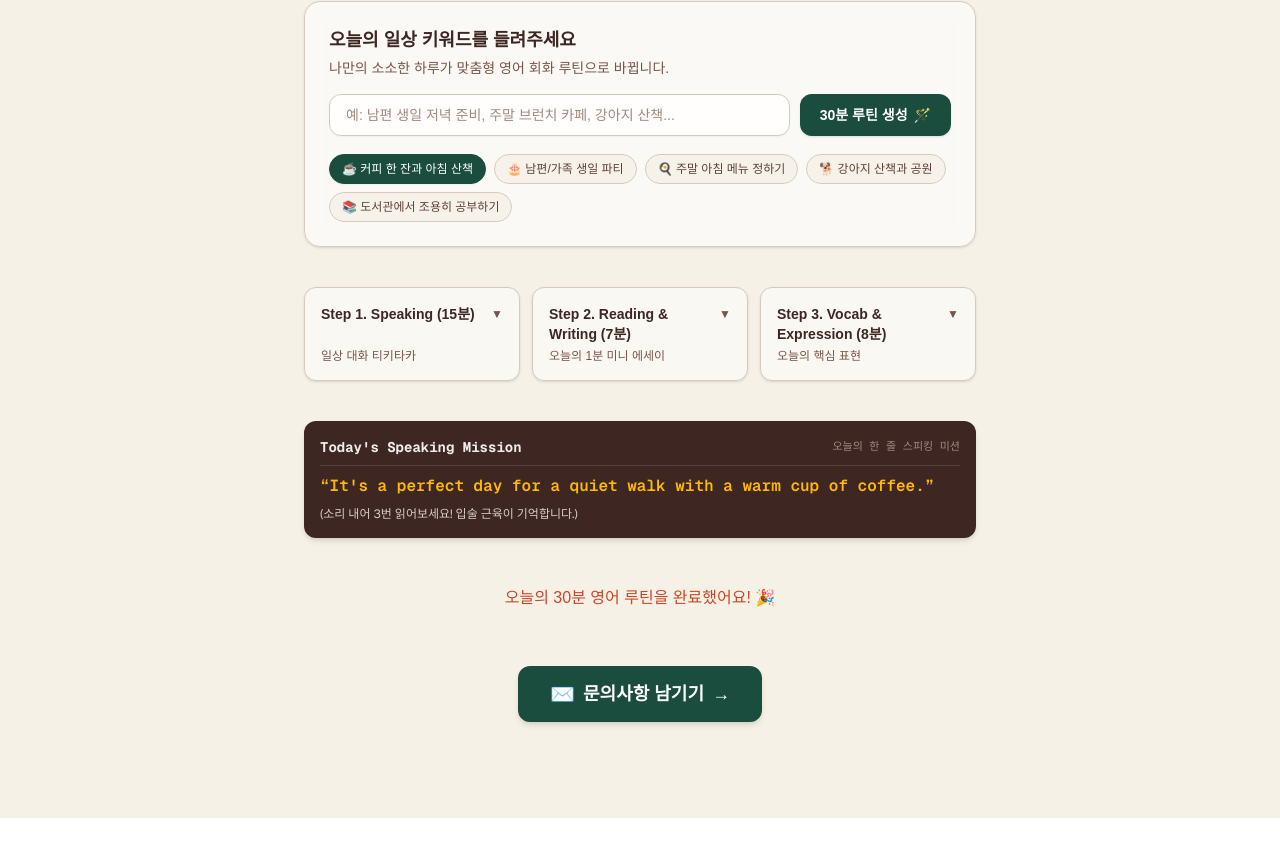
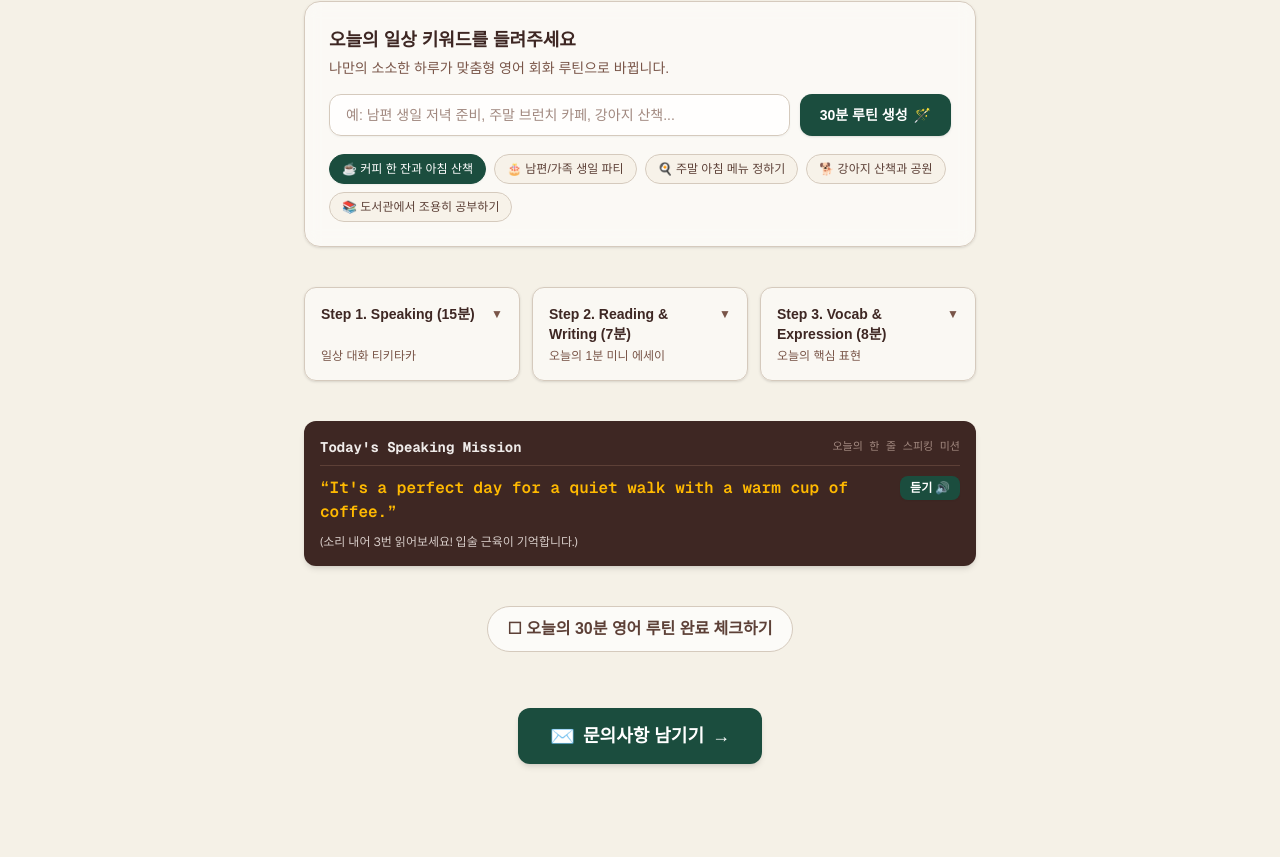
Before and after one commit to Juna379/my-first-site, a Next.js app: page / in a window 1280 px wide. Shown: the part 597-1454 px from the top of the page. Before the commit the page ends 1415 px from the top, so only its background shows below. Built offline with nearby package versions, Linux system fonts and the light colour scheme.

Commit message:
스피킹 미션 음성 듣기 버튼 및 루틴 완료 체크 버튼 추가

```diff
--- a/app/daily-routine.tsx
+++ b/app/daily-routine.tsx
@@ -892,6 +892,7 @@ export default function DailyRoutine() {
   const [openSteps, setOpenSteps] = useState<Record<number, boolean>>({});
   const [writingText, setWritingText] = useState("");
   const [showAnswer, setShowAnswer] = useState(false);
+  const [isCompleted, setIsCompleted] = useState(false);
   const audioRef = useRef<HTMLAudioElement | null>(null);
 
   const toggleStep = (step: number) => {
@@ -905,6 +906,7 @@ export default function DailyRoutine() {
     setCurrentTheme(theme);
     setShowAnswer(false);
     setWritingText("");
+    setIsCompleted(false);
   };
 
   const handleChipClick = (themeKey: string) => {
@@ -1268,7 +1270,7 @@ export default function DailyRoutine() {
       </div>
 
       {/* Today's Speaking Mission */}
-      <div className="p-4 rounded-xl bg-[#3E2723] text-[#EFEBE9] dark:bg-[#1A1614] dark:border dark:border-[#3E2723] text-left font-mono text-xs sm:text-sm space-y-2 shadow-md">
+      <div className="p-4 rounded-xl bg-[#3E2723] text-[#EFEBE9] dark:bg-[#1A1614] dark:border dark:border-[#3E2723] text-left font-mono text-xs sm:text-sm space-y-2.5 shadow-md">
         <div className="flex items-center justify-between text-[#BCAAA4] border-b border-[#5D4037] pb-2">
           <span className="font-bold text-[#EFEBE9]">
             Today&apos;s Speaking Mission
@@ -1277,13 +1279,42 @@ export default function DailyRoutine() {
             오늘의 한 줄 스피킹 미션
           </span>
         </div>
-        <p className="text-amber-400 font-semibold text-sm sm:text-base select-all">
-          &ldquo;{currentTheme.missionEn}&rdquo;
-        </p>
+        <div className="flex items-start justify-between gap-3">
+          <p className="text-amber-400 font-semibold text-sm sm:text-base select-all">
+            &ldquo;{currentTheme.missionEn}&rdquo;
+          </p>
+          <button
+            type="button"
+            onClick={() => handleSpeak(currentTheme.missionEn)}
+            className="shrink-0 inline-flex items-center gap-1 px-2.5 py-1 rounded-lg bg-[#1B4D3E] dark:bg-[#2D6A4F] text-white font-sans text-xs font-semibold shadow-xs hover:bg-[#153D31] active:scale-95 transition cursor-pointer"
+          >
+            듣기 🔊
+          </button>
+        </div>
         <p className="text-xs text-[#D7CCC8] font-sans">
           (소리 내어 3번 읽어보세요! 입술 근육이 기억합니다.)
         </p>
       </div>
+
+      {/* Routine Completion Check Button */}
+      <div className="flex justify-center">
+        <button
+          type="button"
+          onClick={() => setIsCompleted((prev) => !prev)}
+          aria-pressed={isCompleted}
+          className={`inline-flex items-center justify-center gap-2 px-5 py-2.5 rounded-full text-sm sm:text-base font-bold border transition cursor-pointer ${
+            isCompleted
+              ? "bg-[#C84726]/10 dark:bg-[#C84726]/20 border-[#C84726] text-[#C84726] shadow-xs"
+              : "bg-white/70 dark:bg-[#3E2723]/40 border-[#D5CABD] dark:border-[#4A3B32] text-[#5D4037] dark:text-[#D7CCC8] hover:border-[#C84726] hover:text-[#C84726]"
+          }`}
+        >
+          {isCompleted ? (
+            <span>✅ 오늘의 30분 영어 루틴을 완료했어요! 🎉</span>
+          ) : (
+            <span>☐ 오늘의 30분 영어 루틴 완료 체크하기</span>
+          )}
+        </button>
+      </div>
     </div>
   );
 }
--- a/app/page.tsx
+++ b/app/page.tsx
@@ -42,10 +42,6 @@ export default function Home() {
         {/* Daily Routine Keyword Input, Accordion Cards & Speaking Mission */}
         <DailyRoutine />
 
-        <p className="text-sm sm:text-base font-medium text-[#C84726]">
-          오늘의 30분 영어 루틴을 완료했어요! 🎉
-        </p>
-
         {/* Inquiry Form */}
         <ContactForm />
       </div>
```
